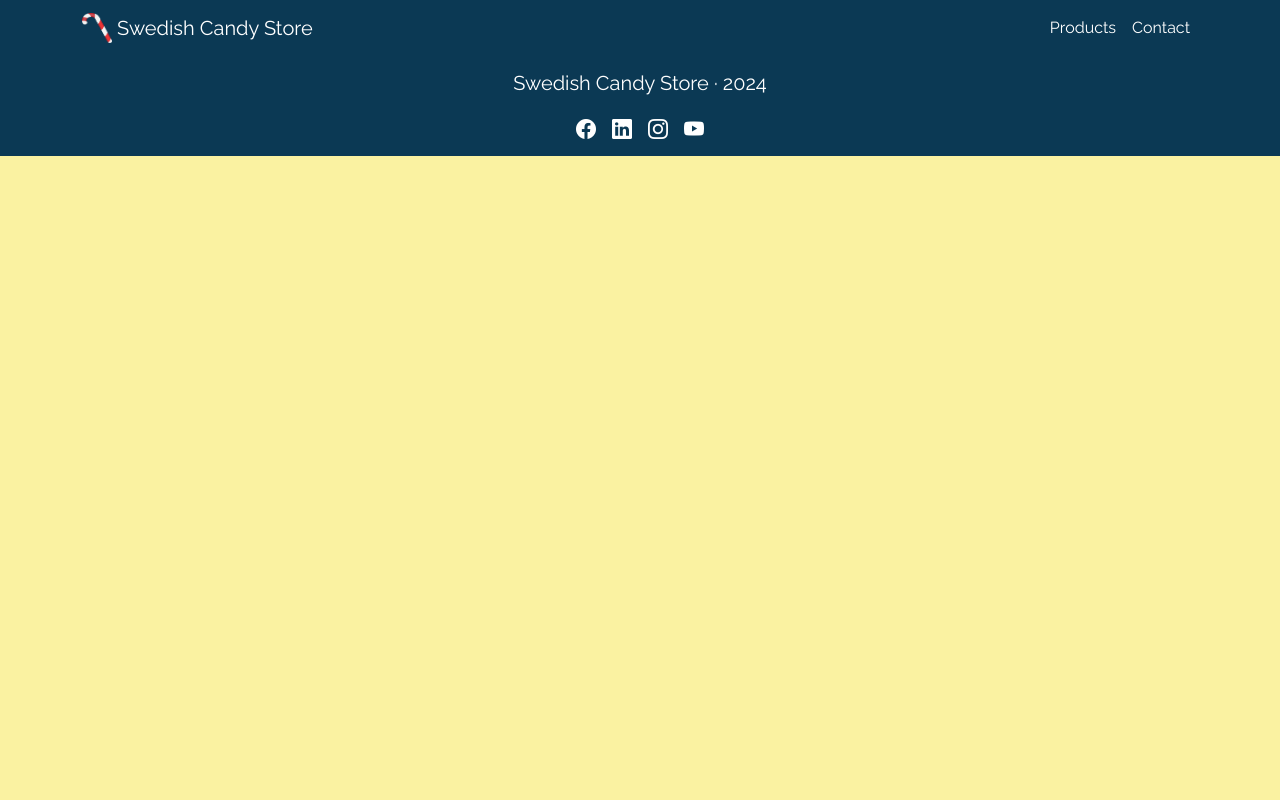
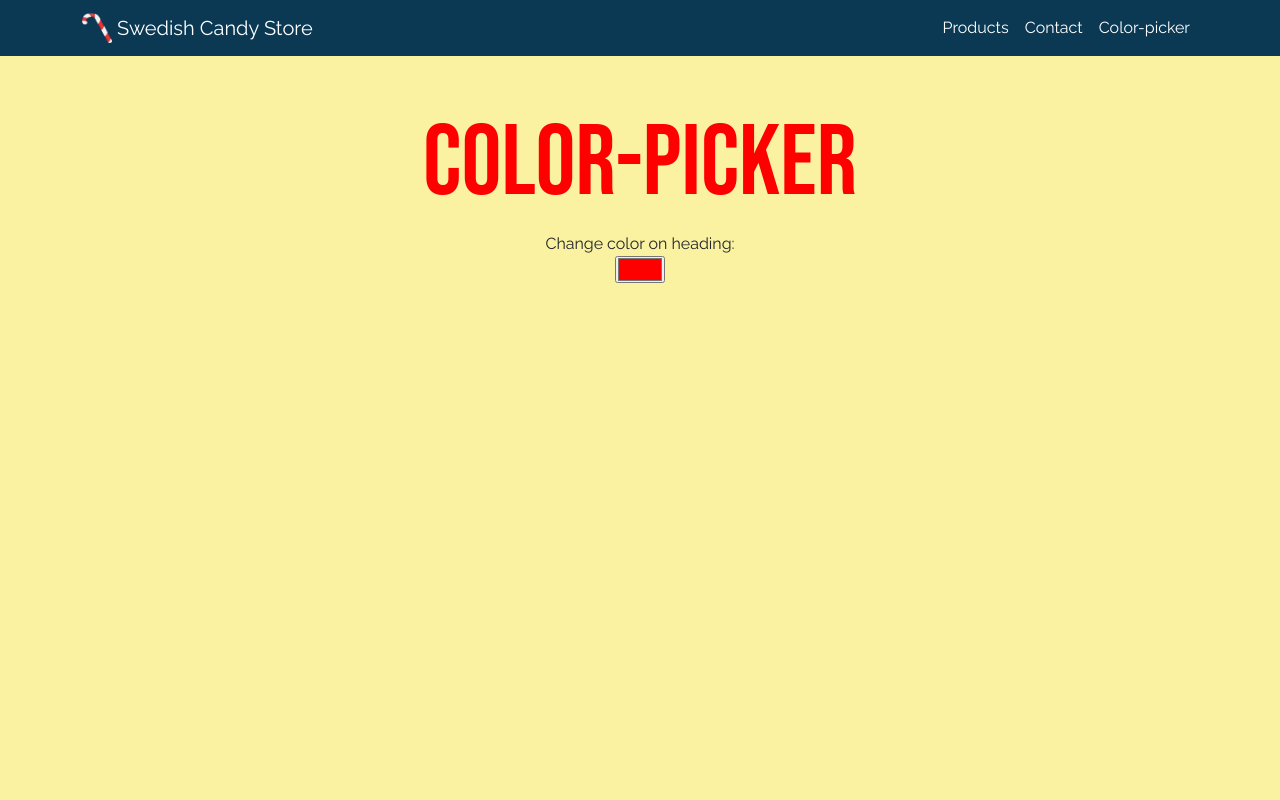
Before and after one commit to IdacJohansson/Color-picker, a React (Vite) app in the folder my-react-app/: page /colorpicker in a window 1280 px wide. Shown: the top 800 px of the page. Built offline with nearby package versions, Linux system fonts and the light colour scheme.

Commit message:
Color-picker for h1

```diff
--- a/my-react-app/src/App.jsx
+++ b/my-react-app/src/App.jsx
@@ -3,6 +3,8 @@ import { BrowserRouter, Route, Routes } from "react-router-dom";
 import Home from "../src/Pages/Home";
 import Products from "../src/Pages/Products";
 import Contact from "../src/Pages/Contact";
+import ColorPicker from "./Pages/ColorPicker";
+
 import Footer from "../src/Components/Footer";
 import NavBar from "../src/Components/NavBar";
 
@@ -14,6 +16,7 @@ function App() {
         <Route path="/" element={<Home />} />
         <Route path="/products" element={<Products />} />
         <Route path="/contact" element={<Contact />} />
+        <Route path="/colorpicker" element={<ColorPicker />} />
       </Routes>
       <Footer />
     </BrowserRouter>
--- a/my-react-app/src/Components/NavBar.jsx
+++ b/my-react-app/src/Components/NavBar.jsx
@@ -37,6 +37,12 @@ export default function NavBar() {
               >
                 Contact
               </Nav.Link>
+              <Nav.Link
+                href="/colorpicker"
+                className="color-navigationText icon__link"
+              >
+                Color-picker
+              </Nav.Link>
             </Nav>
           </Navbar.Collapse>
         </Container>
--- /dev/null
+++ b/my-react-app/src/Pages/ColorPicker.jsx
@@ -0,0 +1,38 @@
+import React from "react";
+import { useState } from "react";
+
+import { Container, Row, Col } from "react-bootstrap";
+
+export default function ColorPicker() {
+  const [currentColor, setCurrentColor] = useState("#ff0000");
+
+  const handleColorChange = (e) => {
+    setCurrentColor(e.target.value);
+  };
+
+  return (
+    <main className="d-flex flex-column min-vh-100">
+      <Container className="text-center">
+        <Row>
+          <Col>
+            <h1 className="mt-5" style={{ color: currentColor }}>
+              Color-Picker
+            </h1>
+          </Col>
+        </Row>
+        <Row className="justify-content-md-center">
+          <Col md="auto">
+            <label>Change color on heading:</label>
+            <div>
+              <input
+                type="color"
+                value={currentColor}
+                onChange={handleColorChange}
+              ></input>
+            </div>
+          </Col>
+        </Row>
+      </Container>
+    </main>
+  );
+}
```
Also changed, not shown: 1 other file (tests, documents, lock files or other folders).
